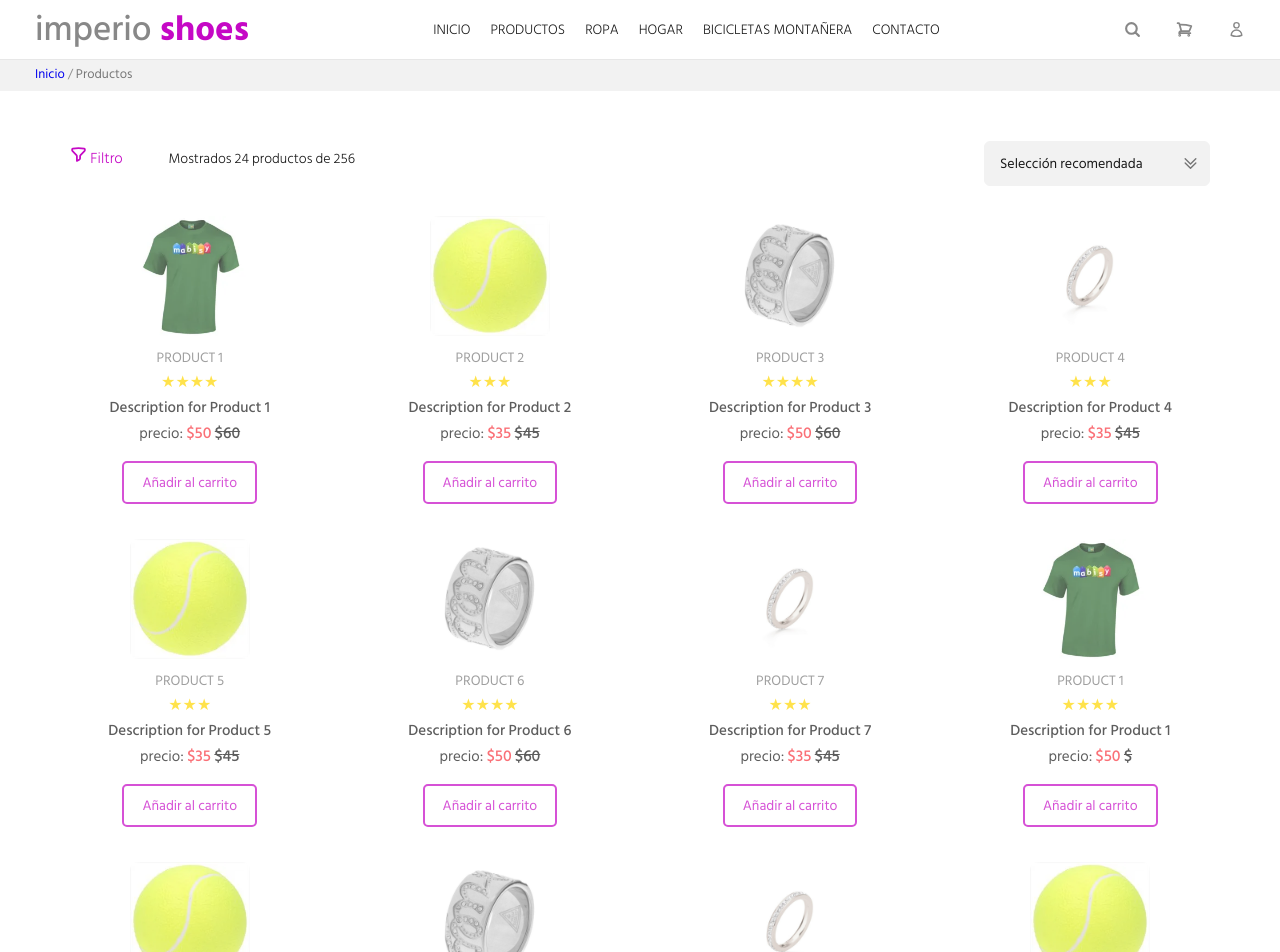
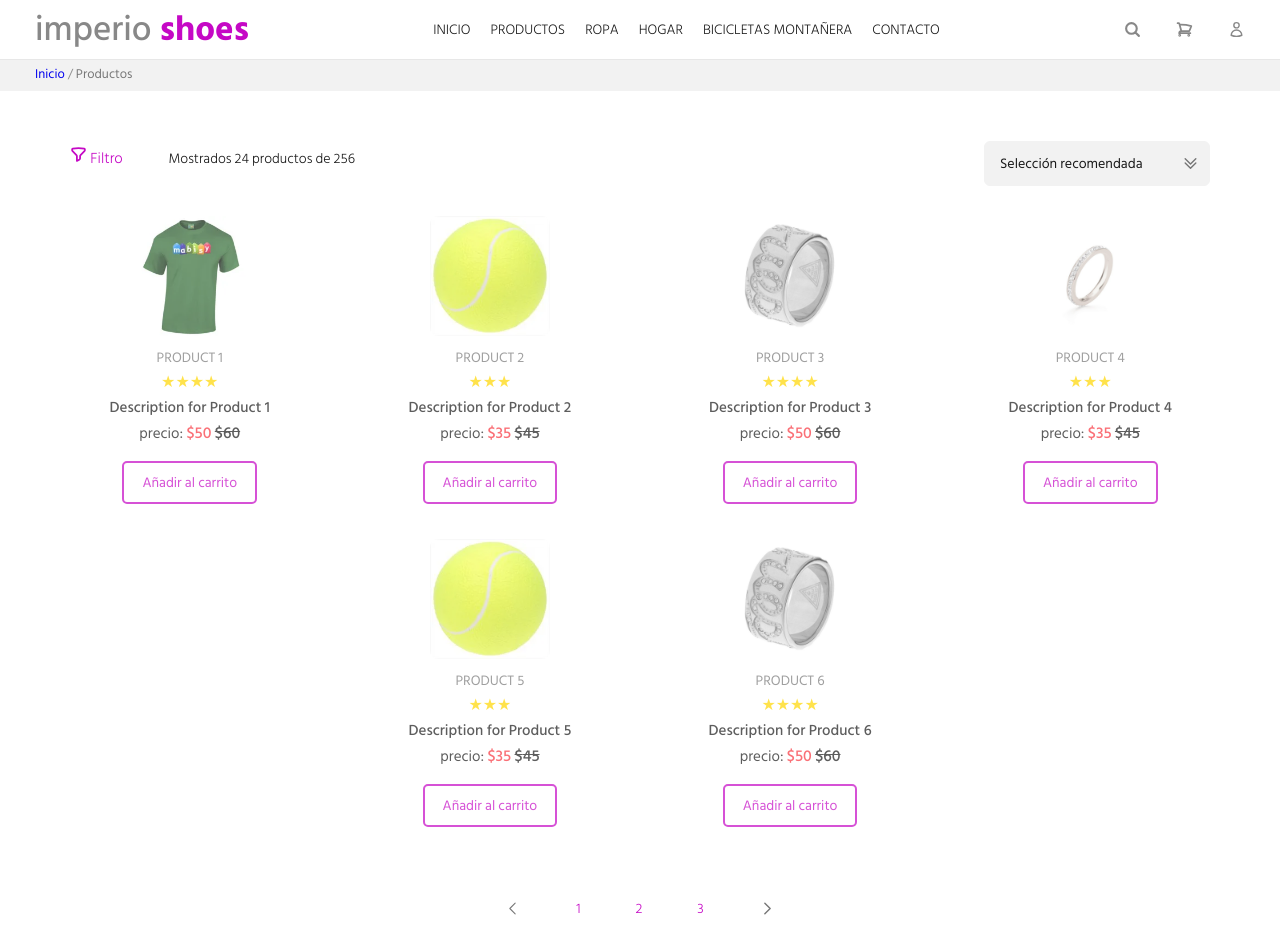
Before and after one commit to gszcode/E-commerce, a React (Vite) app: page /products in a window 1280 px wide. Shown: the top 952 px of the page. Built offline with nearby package versions, Linux system fonts and the light colour scheme.

Commit message:
se agrego paginacion a pagina de productos

```diff
--- a/src/page/Products/index.tsx
+++ b/src/page/Products/index.tsx
@@ -4,10 +4,25 @@ import ProductCard from '../../components/ProductCard'
 import styles from './products.module.scss'
 import { products } from '../../json/offers_products'
 import { productsPage } from '../../json/products'
+import ReactPaginate from 'react-paginate'
+import { useState } from 'react'
 
 const productos = [...products, ...productsPage]
 
 const Products = () => {
+  const [currentPage, setCurrentPage] = useState(0)
+  const itemsPerPage = 6
+  const indexOfLastProduct = (currentPage + 1) * itemsPerPage
+  const indexOfFirstProduct = indexOfLastProduct - itemsPerPage
+  const currentProducts = productos.slice(
+    indexOfFirstProduct,
+    indexOfLastProduct
+  )
+
+  const handlePageClick = ({ selected }: { selected: number }) => {
+    setCurrentPage(selected)
+  }
+
   return (
     <section className={styles.container}>
       <BreadCrumbs page="Productos" />
@@ -30,10 +45,19 @@ const Products = () => {
           </select>
         </div>
         <div className={styles.products}>
-          {productos.map((product) => (
+          {currentProducts.map((product) => (
             <ProductCard key={product.id} {...product} />
           ))}
         </div>
+        <ReactPaginate
+          breakLabel="..."
+          nextLabel={<Image img="arrow_right" alt="Next" />}
+          onPageChange={handlePageClick}
+          pageRangeDisplayed={5}
+          pageCount={Math.ceil(productos.length / itemsPerPage)}
+          previousLabel={<Image img="arrow_left" alt="Prev" />}
+          renderOnZeroPageCount={null}
+        />
       </div>
     </section>
   )
--- a/src/page/Products/products.module.scss
+++ b/src/page/Products/products.module.scss
@@ -55,6 +55,29 @@
       @include flex(column, center, center, 15px);
       margin: 20px 0;
     }
+    ul {
+      @include flex(row, center, center, 15px);
+      list-style: none;
+      margin-top: 50px;
+      li:first-child,
+      li:last-child {
+        a {
+          @include width-height(17px, 17px);
+          display: block;
+        }
+      }
+      li {
+        @include size-weight(14px, 300);
+        color: $hover-color;
+        padding: 10px 20px;
+        transition: all 0.3s ease;
+        cursor: pointer;
+        &:hover {
+          background-color: $background-secondary;
+          color: $text-color;
+        }
+      }
+    }
   }
 }
 
```
